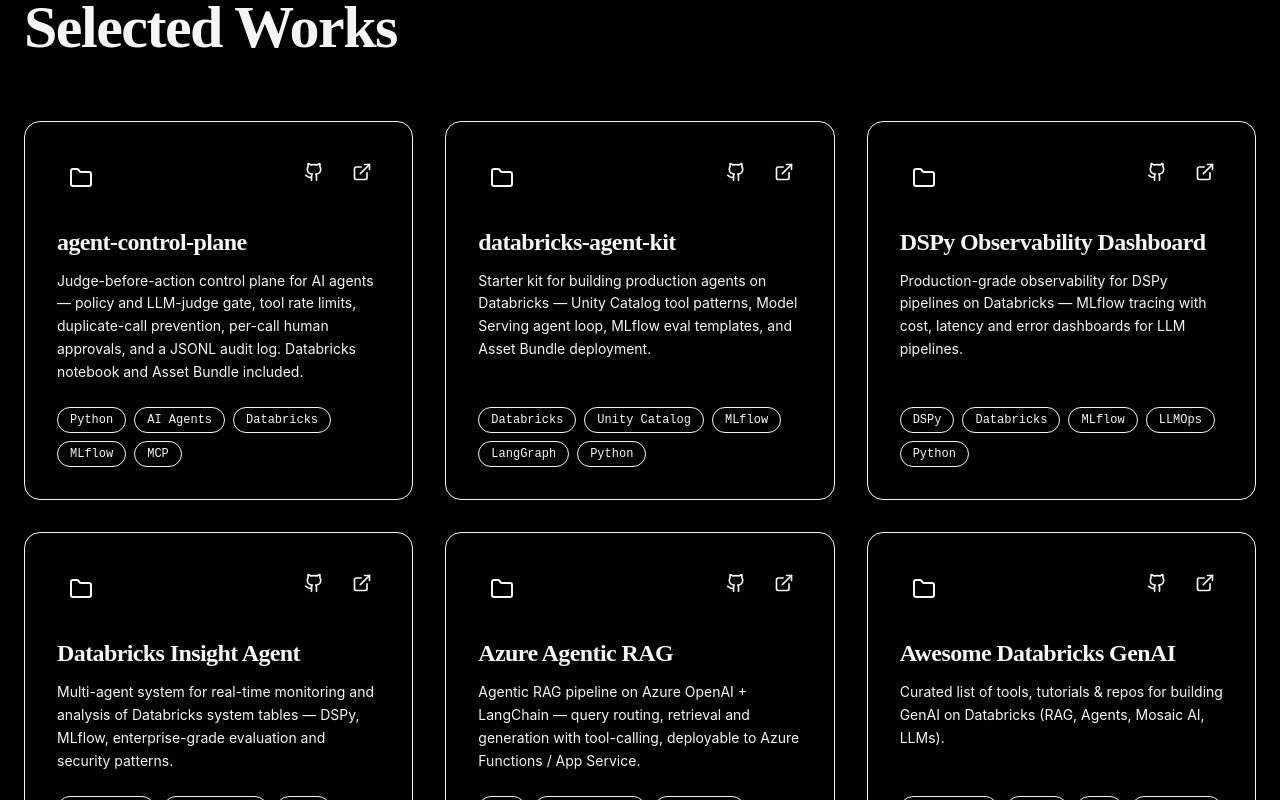
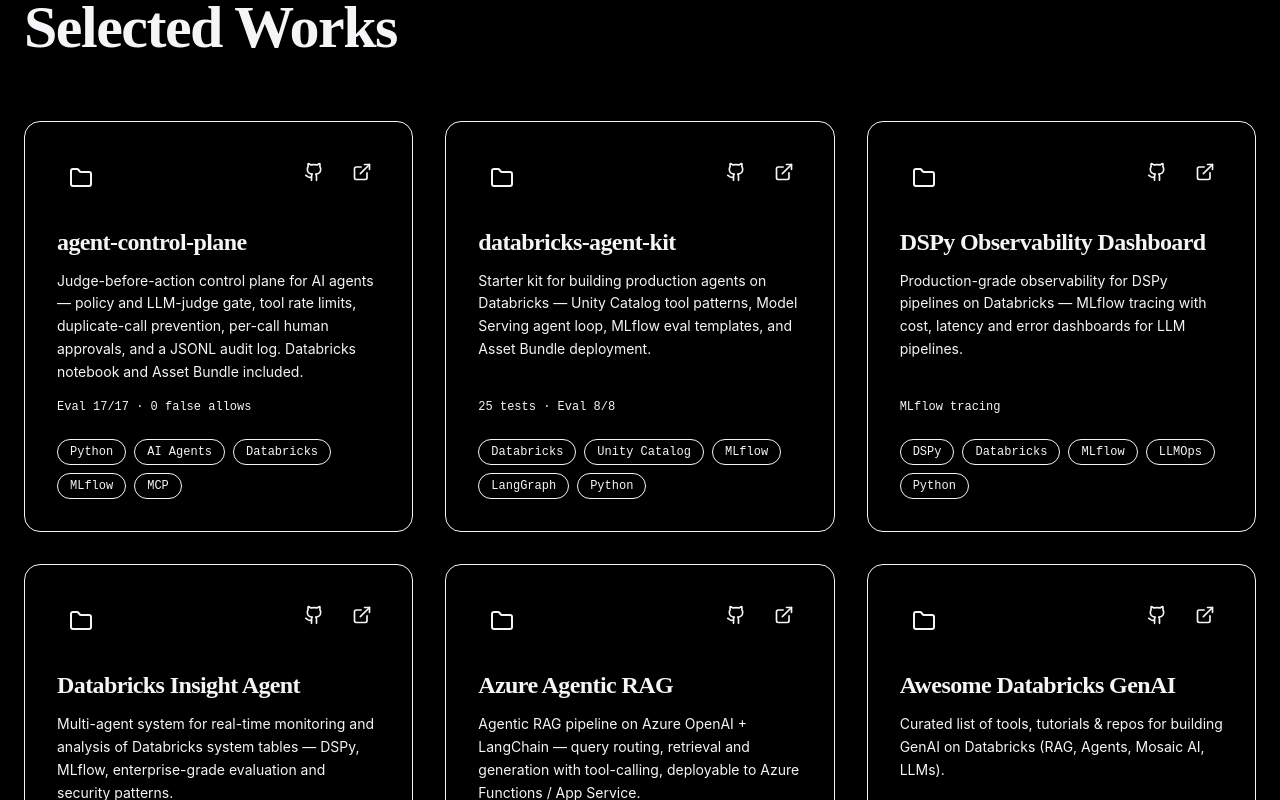
Before and after one commit to ash1sh95/ash1sh95.github.io, a React (Vite) app: page / in a window 1280 px wide. Shown: the part 5840-6640 px from the top of the page. Built offline with nearby package versions, Linux system fonts and the light colour scheme; the HTML template or start-up script is replaced by a standard one.

Commit message:
Refresh portfolio: Technical Principal positioning, suite projects, cleanup

```diff
--- a/src/sections/Projects.tsx
+++ b/src/sections/Projects.tsx
@@ -29,10 +29,10 @@
                                         <Folder size={24} />
                                     </div>
                                     <div className="flex gap-3">
-                                        <a href={project.link} target="_blank" rel="noopener noreferrer" className="text-text-muted hover:text-primary transition-colors p-2 hover:bg-primary/10 rounded-full">
+                                        <a href={project.link} target="_blank" rel="noopener noreferrer" aria-label={`GitHub repository for ${project.title}`} className="text-text-muted hover:text-primary transition-colors p-2 hover:bg-primary/10 rounded-full">
                                             <Github size={20} />
                                         </a>
-                                        <a href={project.link} target="_blank" rel="noopener noreferrer" className="text-text-muted hover:text-primary transition-colors p-2 hover:bg-primary/10 rounded-full">
+                                        <a href={project.link} target="_blank" rel="noopener noreferrer" aria-label={`Open ${project.title}`} className="text-text-muted hover:text-primary transition-colors p-2 hover:bg-primary/10 rounded-full">
                                             <ExternalLink size={20} />
                                         </a>
                                     </div>
@@ -42,9 +42,15 @@
                                     {project.title}
                                 </h3>
 
-                                <p className="text-text-muted mb-6 flex-1 text-sm leading-relaxed group-hover:text-text transition-colors">
+                                <p className="text-text-muted mb-4 flex-1 text-sm leading-relaxed group-hover:text-text transition-colors">
                                     {project.description}
                                 </p>
+
+                                {project.metrics && (
+                                    <p className="text-xs font-mono text-primary/80 mb-6">
+                                        {project.metrics}
+                                    </p>
+                                )}
 
                                 <div className="flex flex-wrap gap-2 mt-auto">
                                     {project.tech.map((t, i) => (
```
